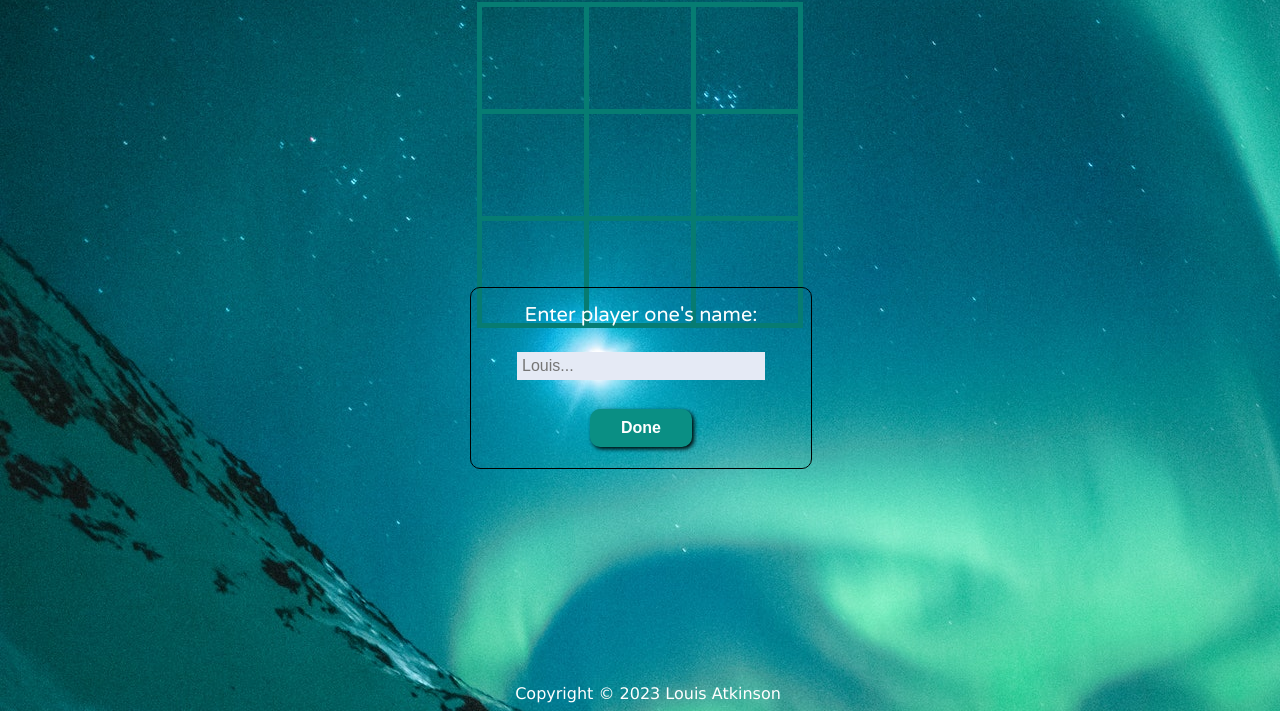
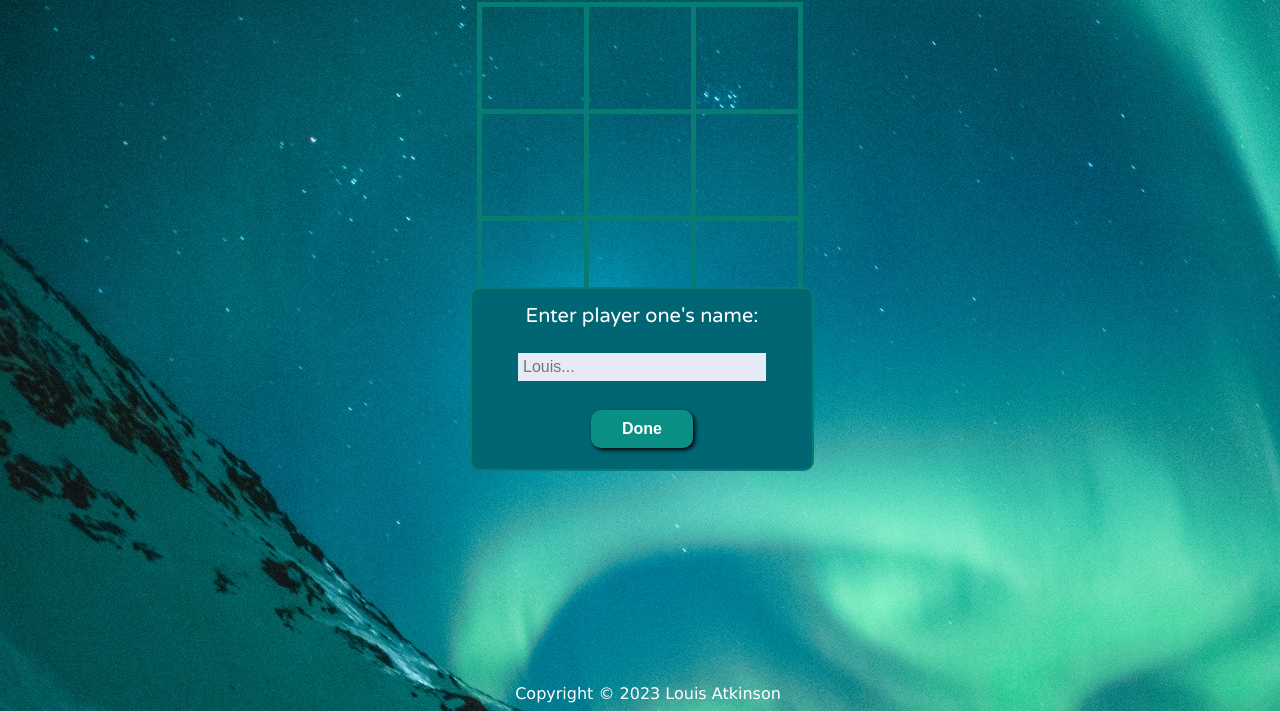
Before and after one commit to LouisAtkinson/noughts-and-crosses, a plain HTML site: page index.html in a window 1280 px wide. Both pictures are taken after a click on the button "Enter player names". Shown: the part 89-800 px from the top of the page. Drawn offline with Linux system fonts and the light colour scheme.

Commit message:
Change form background colour

```diff
--- a/styles.css
+++ b/styles.css
@@ -69,8 +69,8 @@ button {
     font-size: 20px;
     width: 340px;
     height: 150px;
-    background-color: transparent;
-    border: solid 1px black;
+    background-color: rgb(0, 102, 116);
+    border: solid 2px var(--buttonhover);
     border-radius: 10px;
     position: fixed;
     top: 47%;
```
